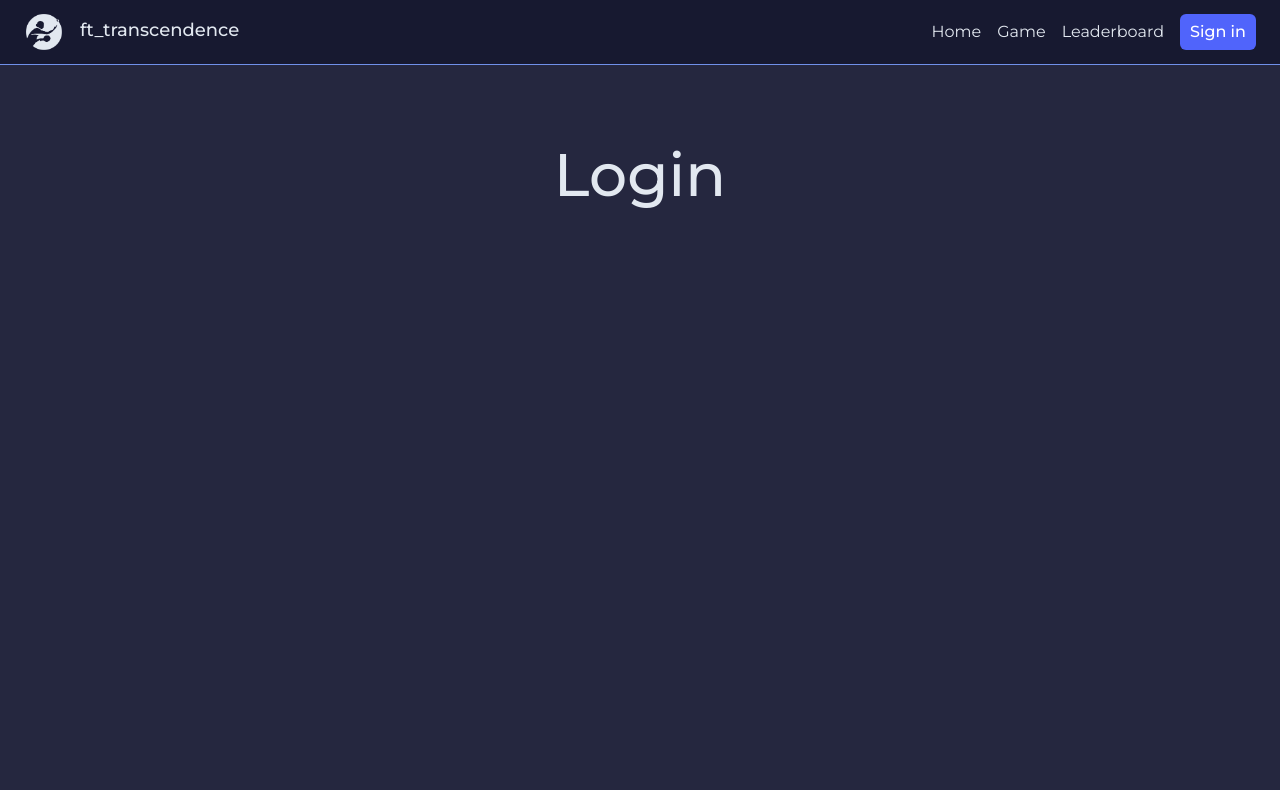
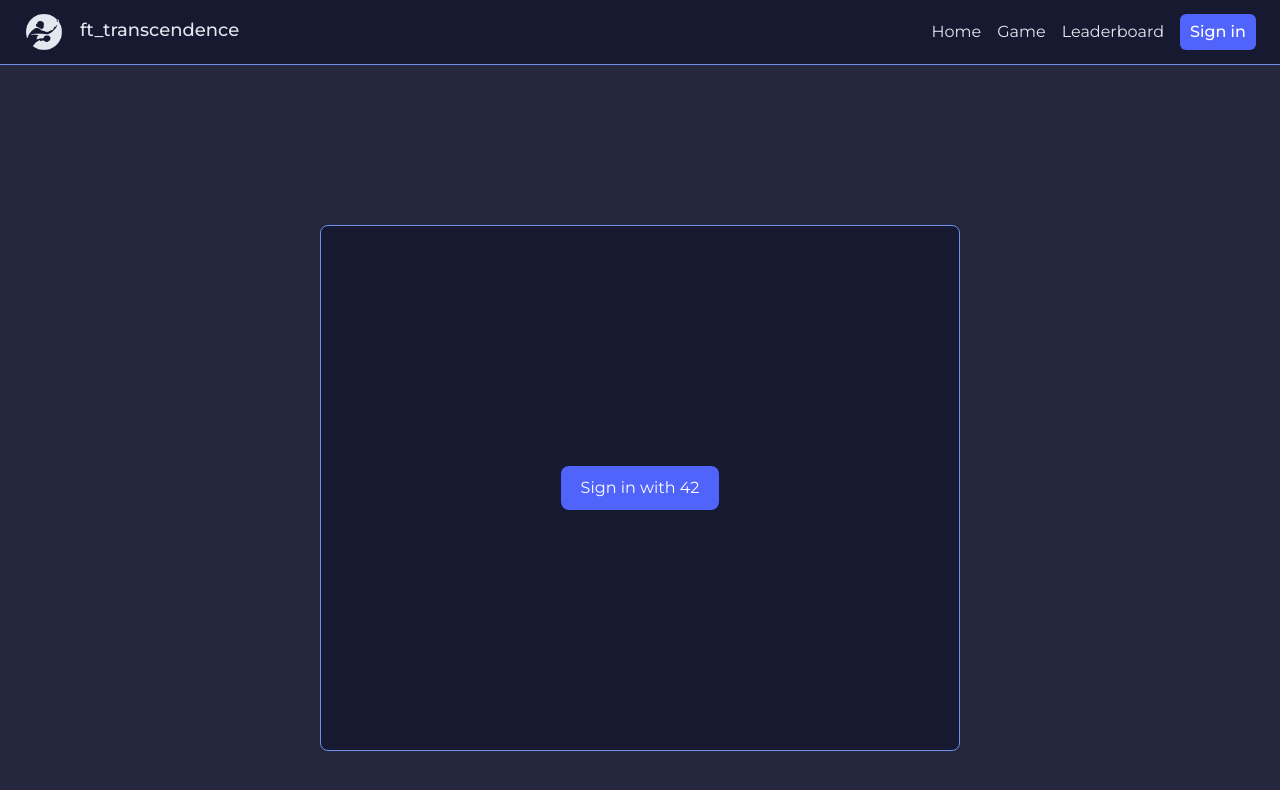
Before and after one commit to fluchtens/42-ft_transcendence, a React (Vite) app in the folder frontend/: page /login in a window 1280 px wide. Shown: the top 790 px of the page. Built offline with nearby package versions, Linux system fonts and the light colour scheme.

Commit message:
init login page

```diff
--- a/frontend/src/pages/Login.tsx
+++ b/frontend/src/pages/Login.tsx
@@ -1,9 +1,11 @@
 function Login() {
-	return (
-		<div className="py-20 flex items-center justify-center">
-			<h1 className="text-6xl font-medium">Login</h1>
-		</div>
-	)
+  return (
+    <main className="py-[10rem] flex items-center justify-center">
+      <div className="bg-secondary border border-quaternary rounded-lg p-[15rem]">
+				<button className="bg-quinary text-white rounded-lg py-2.5 px-5 hover:bg-quaternary">Sign in with 42</button>
+      </div>
+    </main>
+  );
 }
 
 export default Login
```
